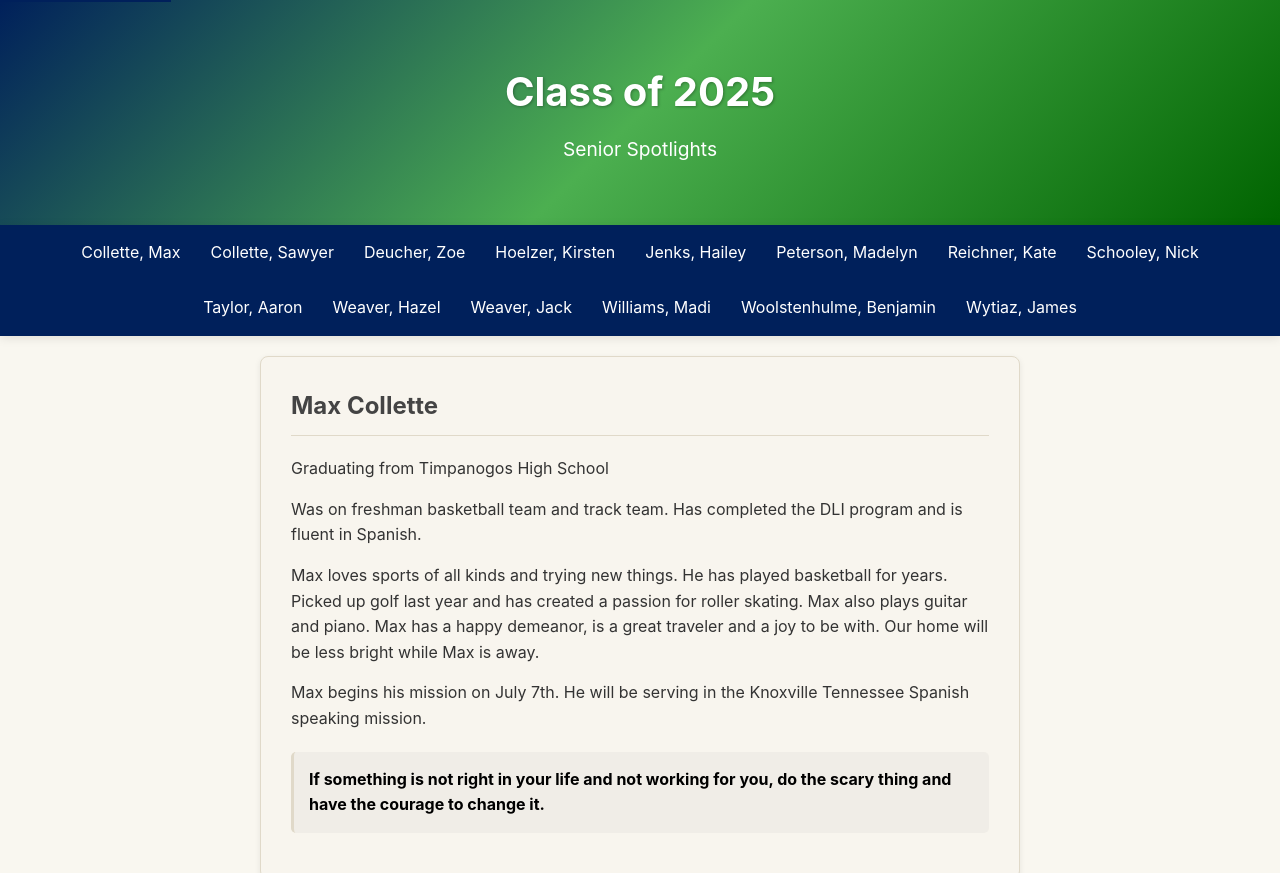
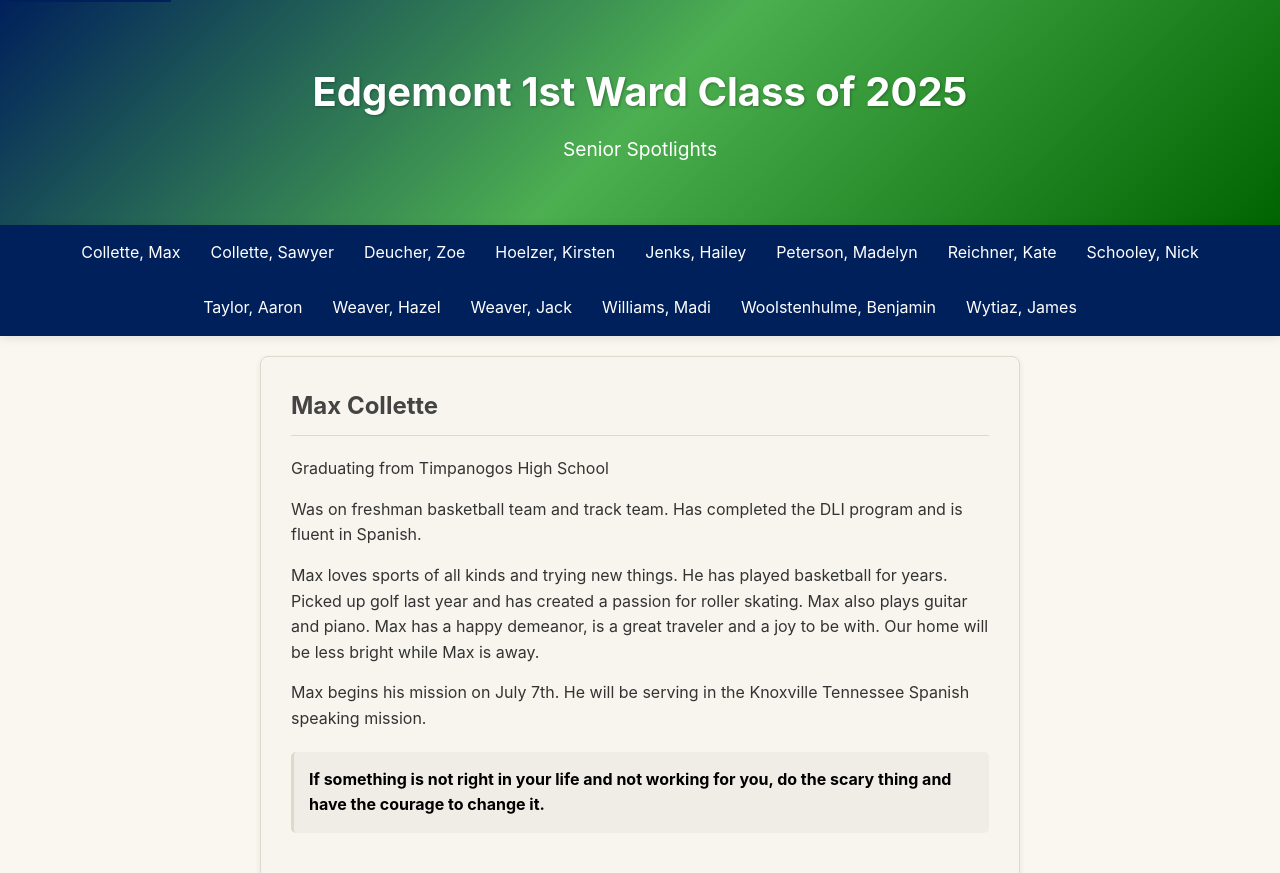
Before and after one commit to williamthe5thc/Graduation, a plain HTML site: page index.html in a window 1280 px wide. Shown: the top 873 px of the page. Drawn offline with Linux system fonts and the light colour scheme.

Commit message:
Update index.html
Added ward into title

```diff
--- a/index.html
+++ b/index.html
@@ -341,7 +341,7 @@
 
     <header role="banner">
         <div class="container">
-            <h1>Class of 2025</h1>
+            <h1>Edgemont 1st Ward Class of 2025</h1>
             <p>Senior Spotlights</p>
         </div>
     </header>
```
